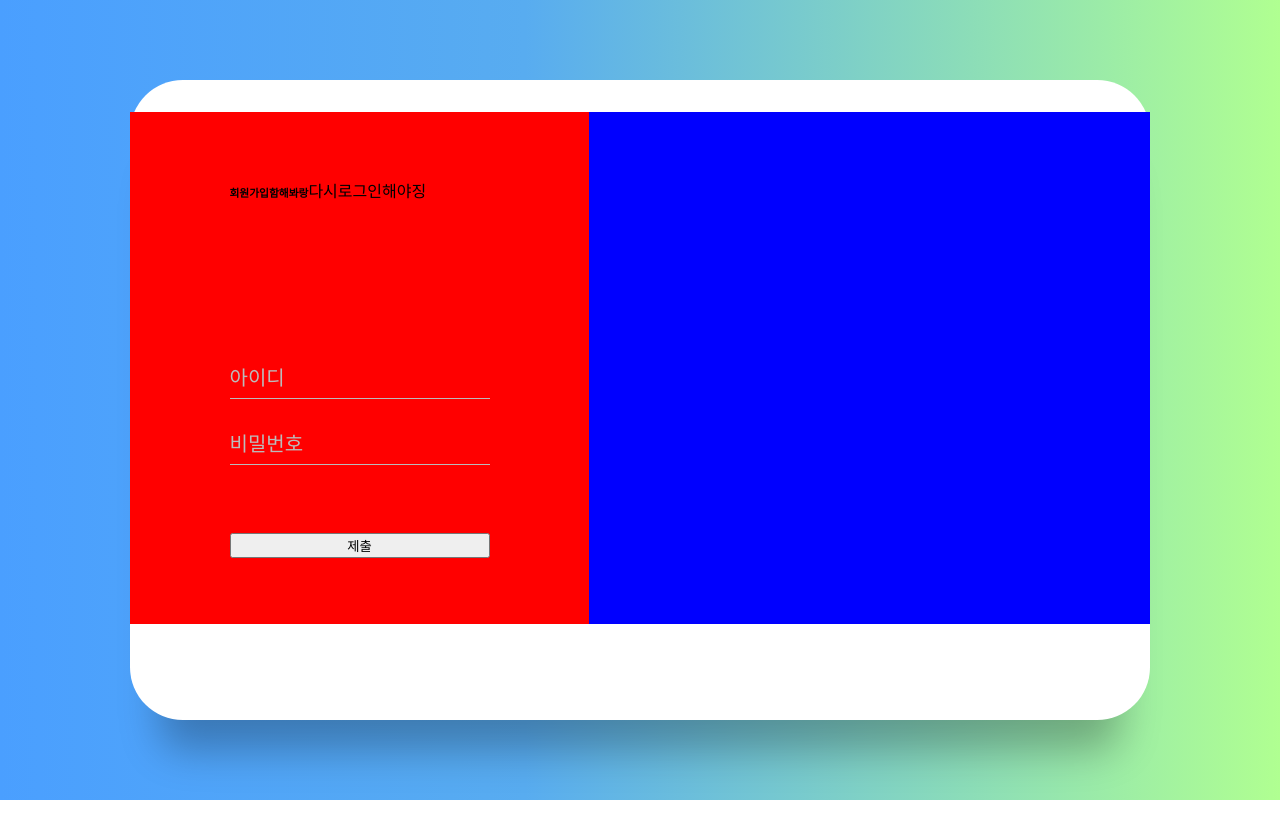
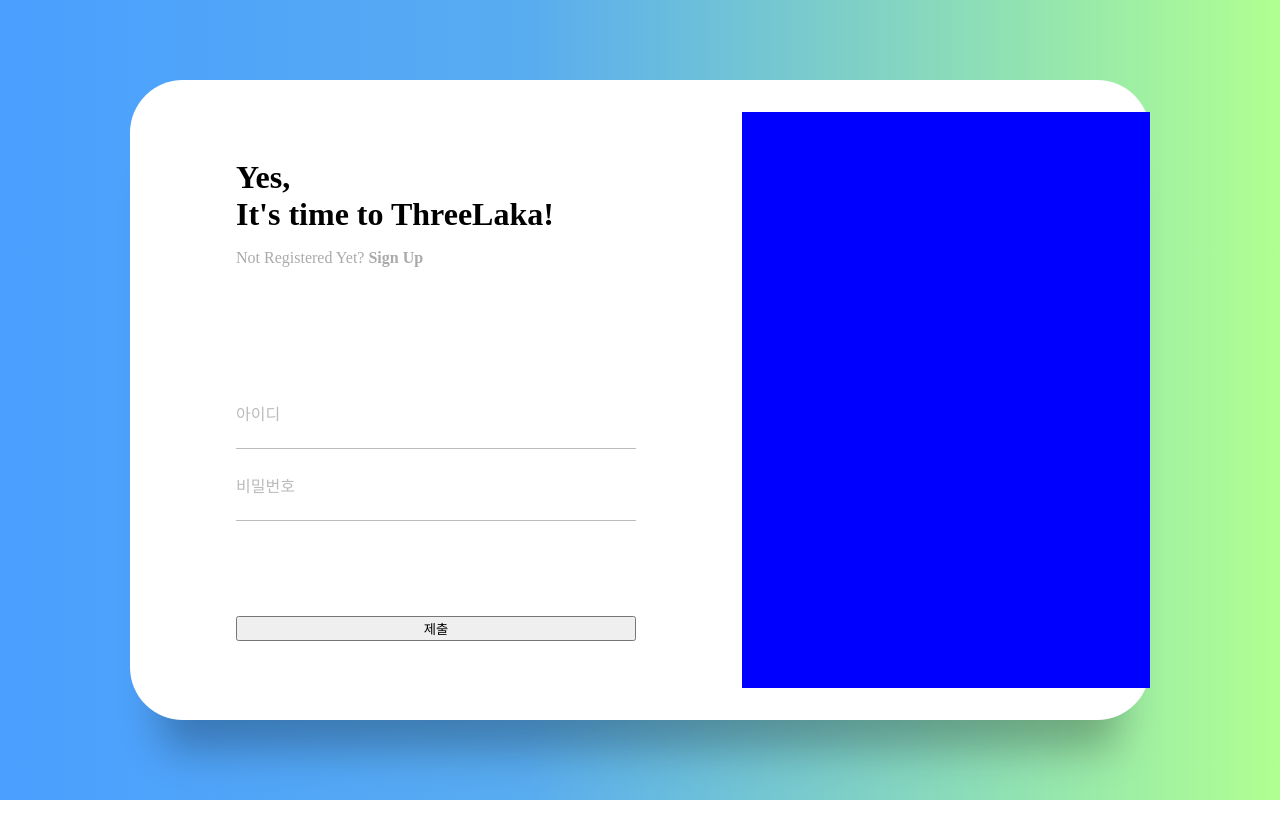
Before and after one commit to jayl2sw/threelaka, a React (Create React App) app in the folder frontend/: page /auth/login in a window 1280 px wide. Shown: the top 838 px of the page. After the commit the page ends 800 px from the top, so only its background shows below. Built offline with nearby package versions, Linux system fonts and the light colour scheme.

Commit message:
✨ Update Login CSS
- login / signin page CSS except button and img part

```diff
--- a/frontend/src/pages/User/InputField.tsx
+++ b/frontend/src/pages/User/InputField.tsx
@@ -11,7 +11,7 @@
   name: string;
   control: Control<any>;
   label?: string;
-  type?:string
+  type?: string;
 }
 
 export const InputField = ({
@@ -19,6 +19,7 @@
   control,
   label,
   type,
+  className,
 
   ...inputProps
 }: InputFieldProps) => {
@@ -38,10 +39,6 @@
   //     inputTagRef.current
   //   }}
 
-
-
-
-
   const AddActive = () => {
     if (inputTagRef?.current !== null && labelTagRef?.current !== null) {
       inputTagRef?.current.classList.add('active');
@@ -50,19 +47,21 @@
   };
 
   const RemoveActive = () => {
-    if (inputTagRef?.current !== null && labelTagRef?.current !== null) {
+    if (
+      inputTagRef?.current !== null &&
+      labelTagRef?.current !== null &&
+      inputTagRef?.current.value == ''
+    ) {
       inputTagRef?.current.classList.remove('active');
       labelTagRef?.current.classList.remove('active');
     }
   };
 
-
-
-
   return (
     <>
-
-      <StyledLabel ref={labelTagRef} className="label">{label}</StyledLabel>
+      <StyledLabel ref={labelTagRef} className="label">
+        {label}
+      </StyledLabel>
       <StyledInput
         value={value || ''}
         onChange={onChange}
@@ -72,11 +71,10 @@
         onFocus={AddActive}
         ref={inputTagRef}
         type={type}
-        className={value?.length >= 1 ? "yes-input" : ""}
+        className={value?.length >= 1 ? 'yes-input' : ''}
       ></StyledInput>
 
       {error?.message && <ErrorText>{error?.message}</ErrorText>}
-
     </>
   );
 };
--- a/frontend/src/pages/User/Login/LoginForm.tsx
+++ b/frontend/src/pages/User/Login/LoginForm.tsx
@@ -1,7 +1,7 @@
 import styled from 'styled-components';
 
 import { useState, useEffect, useCallback, RefObject } from 'react';
-import { StyledForm,Heading,InputWrap } from '../../../styles/User/UserStyle';
+import { StyledForm, Heading, InputWrap } from '../../../styles/User/UserStyle';
 import { useAppDispatch } from '../../../utils/hooks';
 import { authActions } from '../../../features/auth/authSlice';
 
@@ -26,10 +26,8 @@
   FormBlockRef: RefObject<HTMLDivElement>;
   setMoveCarousel: React.Dispatch<React.SetStateAction<string>>;
   moveCarousel: string;
-  handleToggle: ()=>void
+  handleToggle: () => void;
 }
-
-
 
 const LoginForm = ({
   handleToggle,
@@ -88,10 +86,17 @@
       className="login-form"
     >
       <Heading>
-        <h6>회원가입함해봐랑</h6>
-        <a href="#" onClick={handleToggle} className="toggle">
-          다시로그인해야징
-        </a>
+        <h1>
+          Yes,
+          <br />
+          It's time to ThreeLaka!
+        </h1>
+        <p>
+          Not Registered Yet?&nbsp;
+          <a href="#" onClick={handleToggle} className="toggle">
+            Sign Up
+          </a>
+        </p>
       </Heading>
       <InputWrap>
         <InputField name="username" control={control} label="아이디" />
--- a/frontend/src/pages/User/RadioField.tsx
+++ b/frontend/src/pages/User/RadioField.tsx
@@ -47,10 +47,12 @@
       <FormLabel component="legend">{label}</FormLabel>
 
       <RadioGroup
+        row
         name={name}
         value={value || ''}
         onChange={onChange}
         onBlur={onBlur}
+        defaultValue="0"
       >
         {options.map((option) => (
           <FormControlLabel
--- a/frontend/src/pages/User/Signup/SignupForm.tsx
+++ b/frontend/src/pages/User/Signup/SignupForm.tsx
@@ -39,7 +39,7 @@
   FormBlockRef: RefObject<HTMLDivElement>;
   setMoveCarousel: React.Dispatch<React.SetStateAction<string>>;
   moveCarousel: string;
-  handleToggle: ()=>void
+  handleToggle: () => void;
 }
 
 const SignupForm = ({
@@ -49,7 +49,7 @@
   FormBlockRef,
   setMoveCarousel,
   moveCarousel,
-  handleToggle
+  handleToggle,
 }: ISignupFormProps) => {
   // const [errMsg, setErrMsg] = useState('');
 
@@ -174,10 +174,17 @@
       className="sign-up-form"
     >
       <Heading>
-        <h6>회원가입함해봐랑</h6>
+        <h1>
+          Hello,
+          <br />
+          Welcome to ThreeLaka!
+        </h1>
+        <p>
+          Already Have an Account?&nbsp;
           <a href="#" onClick={handleToggle} className="toggle">
-          다시로그인해야징
+            Sign In
           </a>
+        </p>
       </Heading>
       <InputWrap>
         <InputField name="username" control={control} label="아이디" />
@@ -195,7 +202,15 @@
         />
         <InputField name="nickname" control={control} label="닉네임" />
         <InputField name="email" control={control} label="이메일" />
-        <InputField name="age" control={control} label="나이" type="number" />
+        <div className="short">
+          <div className="age">
+            <InputField
+              name="age"
+              control={control}
+              label="나이"
+              type="number"
+            />
+          </div>
           <RadioField
             name="gender"
             control={control}
@@ -210,11 +225,12 @@
                 value: '1',
               },
               {
-              label: '쉿,비밀이야',
+                label: '비공개',
                 value: '2',
               },
             ]}
           />
+        </div>
       </InputWrap>
       <button>제출</button>
     </StyledForm>
--- a/frontend/src/styles/User/UserStyle.ts
+++ b/frontend/src/styles/User/UserStyle.ts
@@ -1,17 +1,19 @@
+import { Radio } from '@material-ui/core';
 import styled from 'styled-components';
 export const StyledForm = styled.form`
-  max-width: 260px;
+  max-width: 400px;
   width: 100%;
   margin: 0 auto;
   height: 100%;
   display: flex;
   flex-direction: column;
-  justify-content: space-around;
+  justify-content: space-between;
   grid-column: 1 / 2;
   grid-row: 1 / 2;
   transition: opacity 0.02s 0.4s;
-
-
+  &.login-form {
+    justify-content: space-around;
+  }
 `;
 
 export const AuthBlock = styled.div`
@@ -38,7 +40,7 @@
   }
 
   .toggle-forms-wrap {
-    left: 55%;
+    left: 40%;
     /* background-color: black; */
   }
   .toggle-carousel {
@@ -71,11 +73,10 @@
 
 export const FormsWrap = styled.div`
   position: absolute;
-  height: 80%;
-  width: 45%;
+  height: 90%;
+  width: 60%;
   top: 0;
   left: 0;
-  background-color: red;
   display: grid;
   grid-template-columns: 1fr;
   grid-template-rows: 1fr;
@@ -84,7 +85,9 @@
     opacity: 0;
     pointer-events: none;
   }
-
+  .sign-up-form > div:nth-child(2) {
+    height: 70%;
+  }
   .hide-login-form {
     opacity: 0;
     pointer-events: none;
@@ -102,9 +105,9 @@
 
 export const Carousel = styled.div`
   position: absolute;
-  height: 80%;
-  left: 45%;
-  width: 55%;
+  height: 90%;
+  left: 60%;
+  width: 40%;
   /* background-color: beige; */
   background-color: blue;
   top: 0;
@@ -112,25 +115,37 @@
 `;
 
 export const Heading = styled.div`
-  h6 {
+  h1 {
     display: inline;
+  }
+  p {
+    color: #aaa;
   }
   .toggle {
     text-decoration: none;
     font-size: 2vmin;
+    font-weight: bold;
+    transition: 0.3s;
   }
   .toggle:hover {
-    color: red;
+    color: black;
   }
 `;
 export const InputWrap = styled.div`
   position: relative;
-  height: 37px;
-  margin-bottom: 2rem;
-
+  height: 25%;
+  display: flex;
+  flex-direction: column;
+  justify-content: space-around;
+  .short {
+    display: flex;
+    flex-direction: row;
+    justify-content: space-between;
+  }
+  .age {
+    width: 30%;
+  }
 `;
-
-
 // // 영상 url 넣을 input 스타일링
 // export const StyledInput = styled.div`
 //   position: relative;
@@ -201,44 +216,38 @@
 // `;
 
 export const StyledInput = styled.input`
-  /* position: absolute; */
   width: 100%;
-  height: 100%;
+  height: 50%;
   background: none;
   outline: none;
   border: none;
   border-bottom: 1px solid #bbb;
   padding: 0;
-  font-size: 1vmin;
+  font-size: 2vmin;
   color: #333333;
-  transition: .4s;
-  &.active{
-    border-bottom-color:#333333;
+  transition: 0.4s;
+  &.active {
+    border-bottom-color: #333333;
+  }
+  &.age {
+    width: 20%;
+  }
+`;
 
-  }
-  /* &.active +  {
-    font-size: 1vmin
-
-  } */
-
-`
-
-export const ErrorText = styled.div`
-`
+export const ErrorText = styled.div``;
 
 export const StyledLabel = styled.div`
   position: none;
   left: 0;
   top: 50%;
   transform: translateY(100%);
-  font-size: 2.5vmin;
+  font-size: 2vmin;
   color: #bbb;
   pointer-events: none;
-  transition: .4s;
-  &.active{
+  transition: 0.4s;
+  &.active {
     font-size: 1vmin;
+    transform: translateY(50%);
     top: -2px;
-
   }
-
-`
+`;
```
Lines whose indentation alone changed are shown as unchanged.
